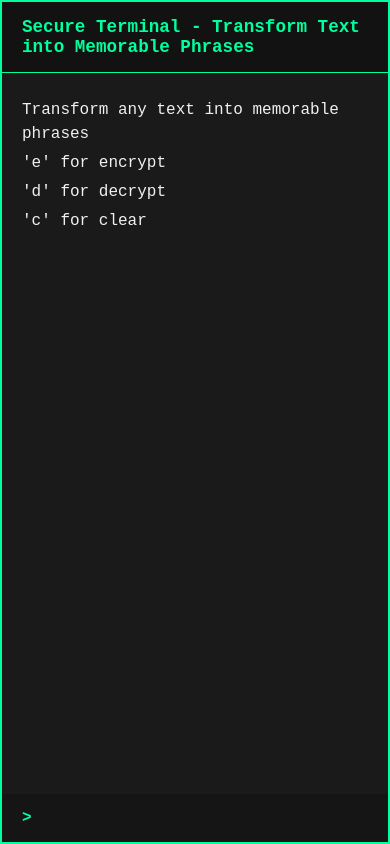
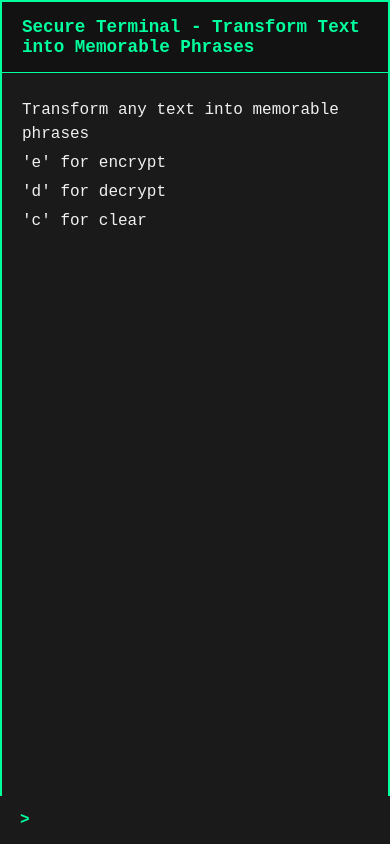
Before and after one commit to HFConsultant/HFConsultant.github.io, a plain HTML site: page index.html in a window 390 px wide. Drawn offline with Linux system fonts and the light colour scheme.

Commit message:
Fixed mobile keyboard visibility and input positioning

```diff
--- a/css/style.css
+++ b/css/style.css
@@ -129,9 +129,27 @@ body {
 
 @media screen and (max-width: 600px) {
 	.terminal {
-		height: 100vh;
+		height: -webkit-fill-available;
+		min-height: 100vh;
+		max-height: 100vh;
 		width: 100vw;
 		border-radius: 0;
+		position: fixed;
+		top: 0;
+		left: 0;
+	}
+
+	.terminal-output {
+		padding-bottom: 60px;
+		/* Space for input area */
+	}
+
+	.terminal-input-line {
+		position: fixed;
+		bottom: 0;
+		left: 0;
+		width: 100%;
+		background: var(--terminal-bg);
 	}
 
 	.terminal-input {
```
